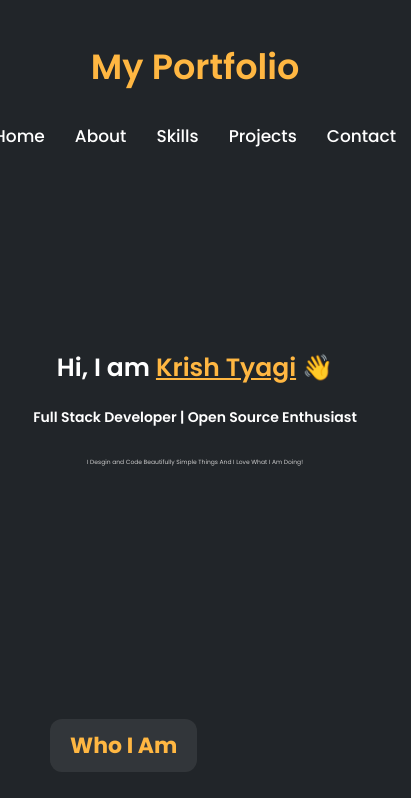
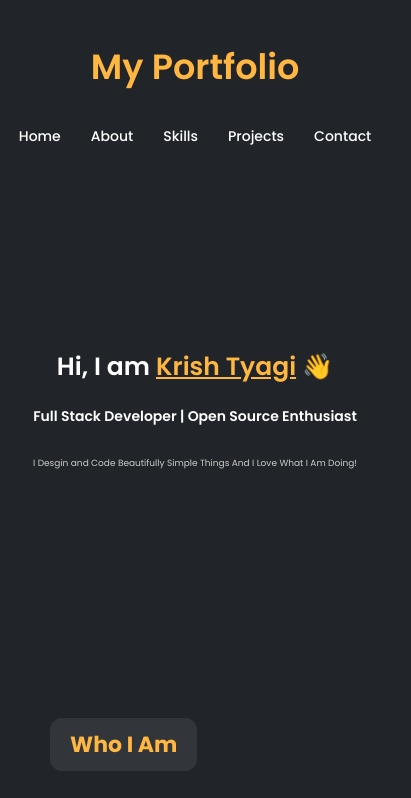
Before and after one commit to kriishtyagee-create/MY-Profile, a plain HTML site: page index.html in a window 390 px wide. Shown: the top 798 px of the page, 411 px wide, since content can reach past the window. Drawn offline with nearby package versions, Linux system fonts and the light colour scheme.

Commit message:
Adjust font sizes in navbar and main sections

```diff
--- a/style.css
+++ b/style.css
@@ -357,7 +357,7 @@ footer .bottom-bar{
     }
 
     .navbar ul li a{
-        font-size: 17px;
+        font-size: 14px;
         justify-content: center;
     }
 
@@ -374,7 +374,7 @@ footer .bottom-bar{
         font-size: 14px;
     }
     .main p.subtitle{
-        font-size: 6px;
+        font-size: 9px;
 }
 
     .about .info h3{
```
